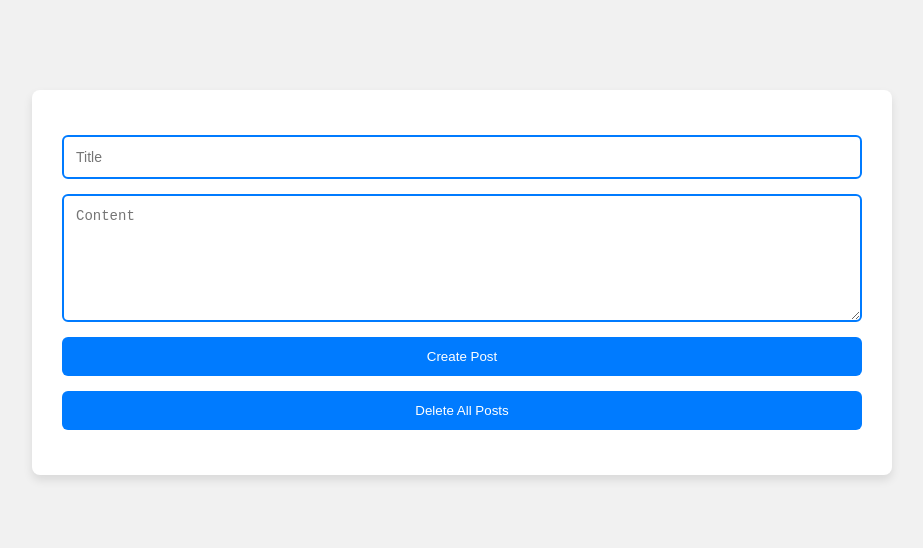
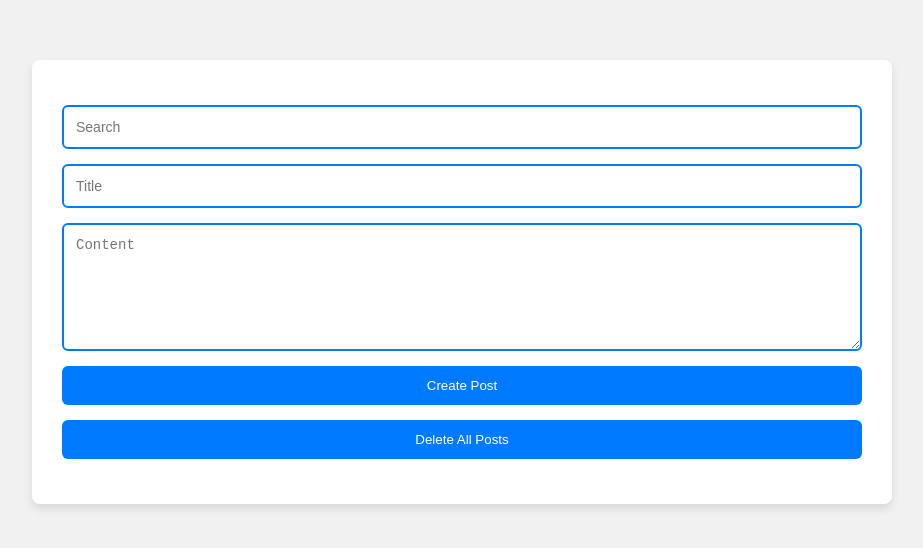
Before and after one commit to Eldod0101/API-project-1, a plain HTML site: page index.html in a window 1280 px wide. Shown: the part 118-666 px from the top of the page, without its empty margins (178-1101 px from the left). Drawn offline with Linux system fonts and the light colour scheme; no server answers.

Commit message:
Add files via upload

```diff
--- a/index.html
+++ b/index.html
@@ -10,6 +10,7 @@
     <div class="container">
         <!-- نموذج إنشاء المنشور -->
         <form id="createPostForm">
+            <input type="text" name="search" placeholder="Search" oninput="searchPosts(this.value)" id="searchInput">
             <input type="text" name="title" placeholder="Title" required>
             <textarea name="description" placeholder="Content" required></textarea>
             <button type="submit">Create Post</button>
--- a/js/main.js
+++ b/js/main.js
@@ -164,3 +164,17 @@ async function deleteAllPosts() {
     showError(error.message);
   }
 }
+
+// Search for posts by name
+async function searchPosts() {
+  const query = document.getElementById('searchInput').value;
+  try {
+    const response = await fetch(`${API}?name=${query}`);
+    if (!response.ok) throw new Error('Failed to fetch posts');
+
+    const posts = await response.json();
+    renderPosts(posts);
+  } catch (error) {
+    showError(error.message);
+  }
+}
```
